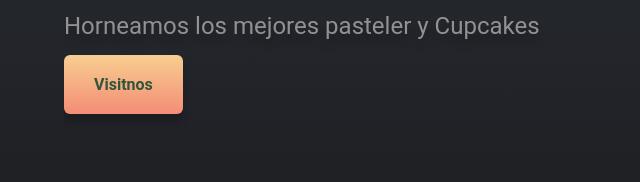
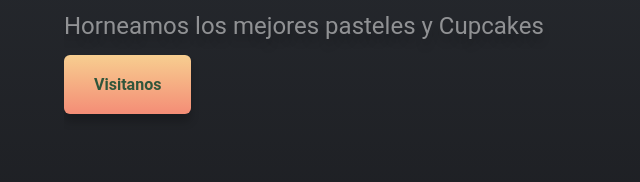
Before and after one commit to lguzmanUMG/Laboratorio2_UMG, a plain HTML site: page index.html in a window 1280 px wide. Shown: the part 446-628 px from the top of the page, 0-640 px from the left. Drawn offline with nearby package versions, Linux system fonts and the light colour scheme.

Commit message:
Update index.html
Corrección faltas ortográficas

```diff
--- a/index.html
+++ b/index.html
@@ -33,8 +33,8 @@
        <section class="container hero__main">
         <div class="hero__texto">
             <h1 class="title">El Mejor <span class="title--active">Sabor en Pasteleria.</span></h1>
-          <p class="copy"> Horneamos los mejores pasteler <span class="copy_active"> y Cupcakes</span></p>
-        <a href="#" class=" cta">Visitnos</a>
+          <p class="copy"> Horneamos los mejores pasteles <span class="copy_active"> y Cupcakes</span></p>
+        <a href="#" class=" cta">Visitanos</a>
         </div>
         <img src="img/fondo.png" class="fondo">
        </section>
```
